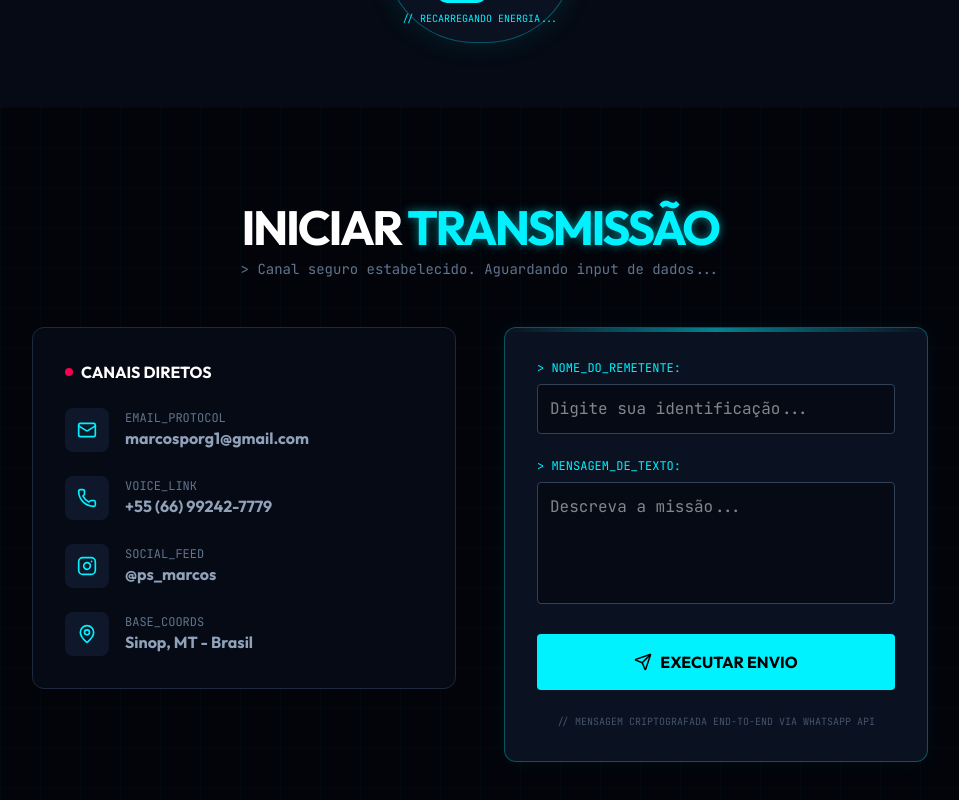
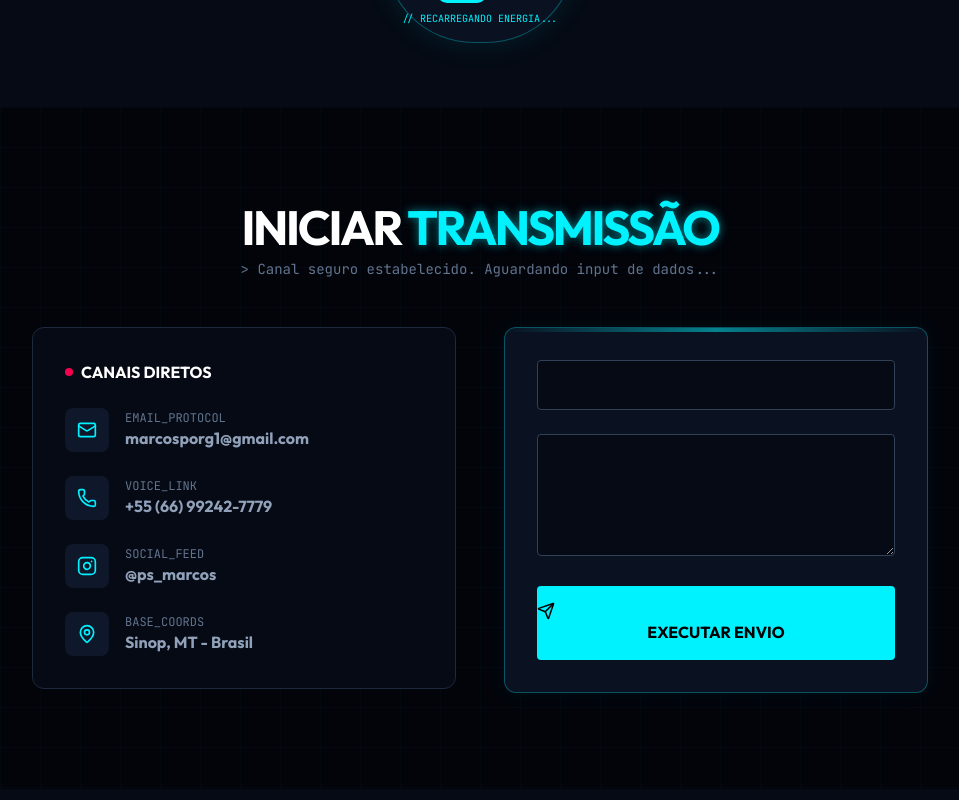
Before and after one commit to marcosprog832/portfolio-dev-marcos, a Next.js app: page / in a window 1280 px wide. Shown: the part 2772-3572 px from the top of the page, without its empty margins (160-1119 px from the left). Built offline with nearby package versions, Linux system fonts and the light colour scheme.

Commit message:
Agora vai

```diff
--- a/components/ContactTerminal.tsx
+++ b/components/ContactTerminal.tsx
@@ -1,9 +1,7 @@
-
 'use client';
 
 import { useState } from 'react';
 import { motion } from 'framer-motion';
-
 import { Send, Mail, Phone, Instagram, MapPin } from 'lucide-react';
 
 export default function ContactTerminal() {
@@ -13,26 +11,17 @@ export default function ContactTerminal() {
   });
 
   const handleSend = () => {
-    // SEU NÚMERO REAL AQUI (Código do país 55 + DDD 66 + Número)
     const phone = "5566992427779";
-
-    // Mensagem padrão que chegará no seu WhatsApp
     const text = `Olá Marcos! Sou ${formState.name}. Vim pelo seu portfólio e gostaria de falar sobre: ${formState.message}`;
-
-    // Abre o WhatsApp Web ou App
     window.open(`https://wa.me/${phone}?text=${encodeURIComponent(text)}`, '_blank');
   };
 
   return (
     <section id="contato" className="py-24 bg-[#02040a] relative overflow-hidden">
-
-      {/* Grid de fundo sutil */}
       <div className="absolute inset-0 bg-[linear-gradient(rgba(0,242,255,0.02)_1px,transparent_1px),linear-gradient(90deg,rgba(0,242,255,0.02)_1px,transparent_1px)] bg-[size:40px_40px]" />
 
       <div className="container mx-auto px-6 relative z-10">
         <div className="max-w-4xl mx-auto">
-
-          {/* Cabeçalho do Terminal */}
 
           <motion.div
             initial={{ opacity: 0, y: 20 }}
@@ -41,8 +30,6 @@ export default function ContactTerminal() {
             transition={{ duration: 0.6, ease: "easeOut" }}
             className="mb-12 text-center"
           >
-
-
             <h2 className="text-4xl md:text-5xl font-bold text-white tracking-tighter mb-2">
               INICIAR <span className="text-[#00f2ff] text-glow-blue">TRANSMISSÃO</span>
             </h2>
@@ -52,8 +39,6 @@ export default function ContactTerminal() {
           </motion.div>
 
           <div className="grid grid-cols-1 md:grid-cols-2 gap-12">
-
-            {/* Lado Esquerdo: Infos de Contato Reais */}
 
             <motion.div
               initial={{ x: -50, opacity: 0 }}
@@ -68,7 +53,6 @@ export default function ContactTerminal() {
                 </h3>
 
                 <div className="space-y-6">
-                  {/* EMAIL */}
                   <div className="flex items-center gap-4 text-slate-400 group-hover:text-white transition-colors">
                     <div className="p-3 bg-slate-900 rounded-lg text-[#00f2ff]"><Mail size={20} /></div>
                     <div>
@@ -79,7 +63,6 @@ export default function ContactTerminal() {
                     </div>
                   </div>
 
-                  {/* WHATSAPP */}
                   <div className="flex items-center gap-4 text-slate-400 group-hover:text-white transition-colors">
                     <div className="p-3 bg-slate-900 rounded-lg text-[#00f2ff]"><Phone size={20} /></div>
                     <div>
@@ -90,7 +73,6 @@ export default function ContactTerminal() {
                     </div>
                   </div>
 
-                  {/* INSTAGRAM (NOVO) */}
                   <div className="flex items-center gap-4 text-slate-400 group-hover:text-white transition-colors">
                     <div className="p-3 bg-slate-900 rounded-lg text-[#00f2ff]"><Instagram size={20} /></div>
                     <div>
@@ -101,7 +83,6 @@ export default function ContactTerminal() {
                     </div>
                   </div>
 
-                  {/* LOCALIZAÇÃO */}
                   <div className="flex items-center gap-4 text-slate-400 group-hover:text-white transition-colors">
                     <div className="p-3 bg-slate-900 rounded-lg text-[#00f2ff]"><MapPin size={20} /></div>
                     <div>
@@ -113,51 +94,32 @@ export default function ContactTerminal() {
               </div>
             </motion.div>
 
-            {/* Lado Direito: Formulário Terminal */}
-
             <motion.div
               initial={{ x: 50, opacity: 0 }}
               whileInView={{ x: 0, opacity: 1 }}
               transition={{ delay: 0.4 }}
               className="bg-[#0a1120] p-8 rounded-xl border border-[#00f2ff]/30 shadow-[0_0_20px_rgba(0,242,255,0.05)] relative overflow-hidden"
             >
-              {/* Scanline decoration */}
               <div className="absolute top-0 left-0 w-full h-1 bg-gradient-to-r from-transparent via-[#00f2ff] to-transparent opacity-50 animate-scan" />
 
               <form className="space-y-6" onSubmit={(e) => e.preventDefault()}>
-                <div>
-                  <label className="text-[#00f2ff] font-mono text-xs mb-2 block">&gt; NOME_DO_REMETENTE:</label>
                 <input
                   type="text"
                   value={formState.name}
-                    onChange={(e) => setFormState({...formState, name: e.target.value})}
-                    placeholder="Digite sua identificação..."
-                    className="w-full bg-[#050a14] border border-slate-700 rounded p-3 text-white focus:border-[#00f2ff] focus:shadow-[0_0_10px_rgba(0,242,255,0.2)] outline-none transition-all font-mono"
+                  onChange={(e) => setFormState({ ...formState, name: e.target.value })}
+                  className="w-full bg-[#050a14] border border-slate-700 rounded p-3 text-white font-mono"
                 />
-                </div>
 
-                <div>
-                  <label className="text-[#00f2ff] font-mono text-xs mb-2 block">&gt; MENSAGEM_DE_TEXTO:</label>
                 <textarea
                   rows={4}
                   value={formState.message}
-                    onChange={(e) => setFormState({...formState, message: e.target.value})}
-                    placeholder="Descreva a missão..."
-                    className="w-full bg-[#050a14] border border-slate-700 rounded p-3 text-white focus:border-[#00f2ff] focus:shadow-[0_0_10px_rgba(0,242,255,0.2)] outline-none transition-all font-mono resize-none"
+                  onChange={(e) => setFormState({ ...formState, message: e.target.value })}
+                  className="w-full bg-[#050a14] border border-slate-700 rounded p-3 text-white font-mono"
                 />
-                </div>
 
-                <button
-                  onClick={handleSend}
-                  className="w-full bg-[#00f2ff] text-black font-bold py-4 rounded flex items-center justify-center gap-2 hover:brightness-110 hover:scale-[1.02] transition-all"
-                >
-                  <Send size={18} />
-                  EXECUTAR ENVIO
+                <button onClick={handleSend} className="w-full bg-[#00f2ff] text-black font-bold py-4 rounded">
+                  <Send size={18} /> EXECUTAR ENVIO
                 </button>
-
-                <p className="text-center text-slate-600 text-[10px] font-mono mt-4">
-                  // MENSAGEM CRIPTOGRAFADA END-TO-END VIA WHATSAPP API
-                </p>
               </form>
             </motion.div>
 
```
Lines whose indentation alone changed are shown as unchanged.
